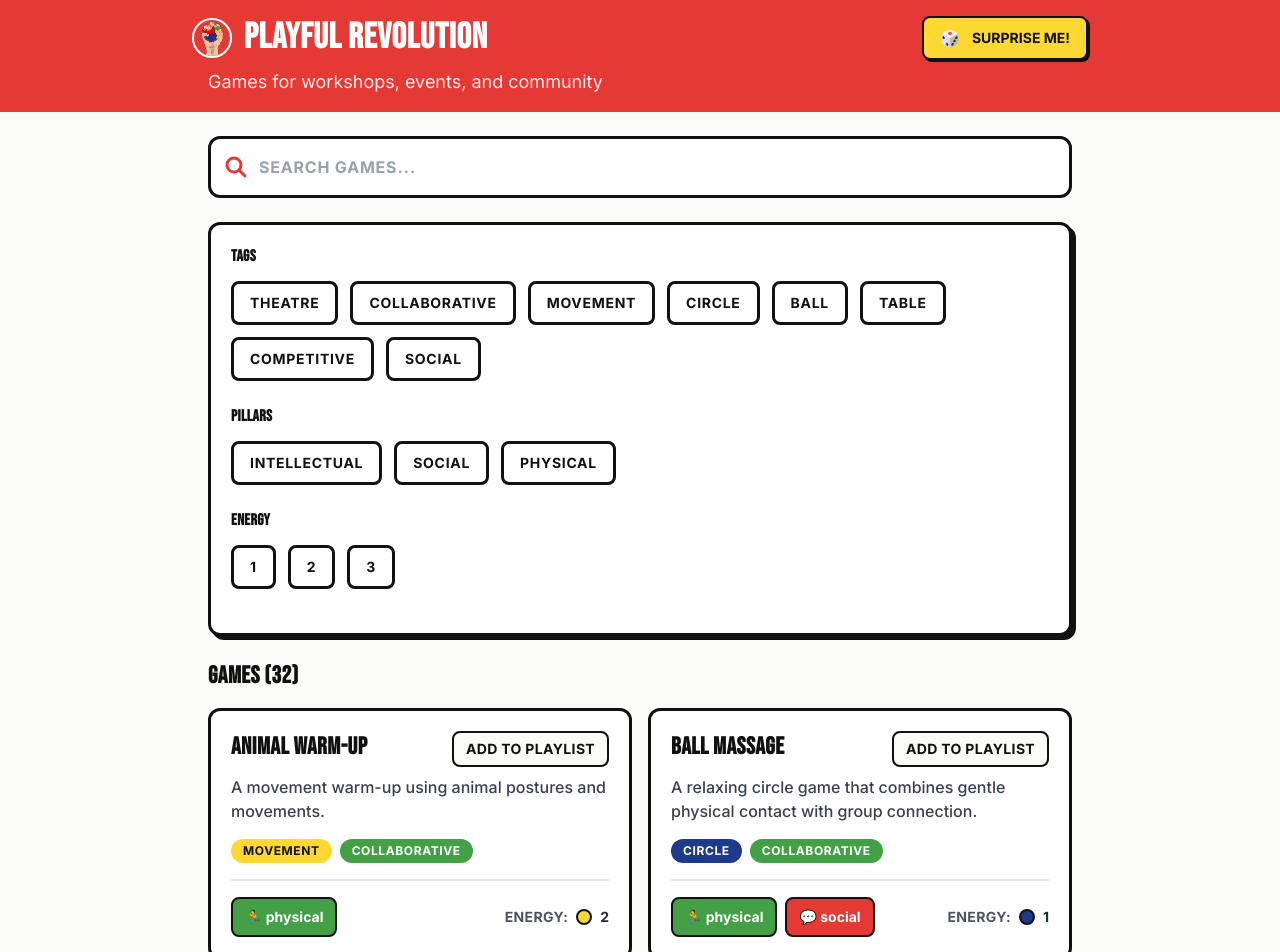
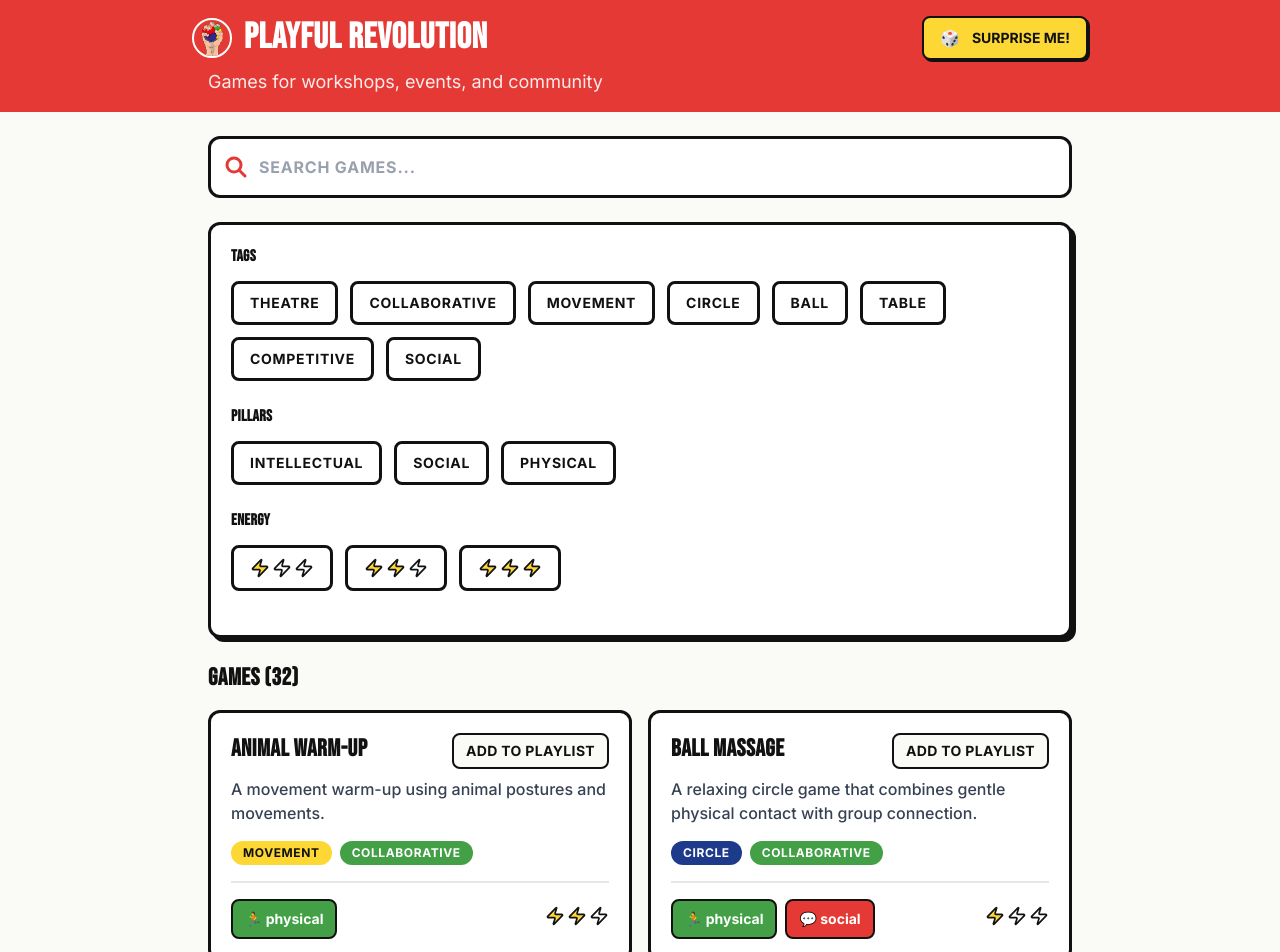
Before and after one commit to phivk/playful-revolution-games-index-2, a Next.js app: page / in a window 1280 px wide. Shown: the top 952 px of the page. Built offline with nearby package versions, Linux system fonts and the light colour scheme.

Commit message:
add energy bars

```diff
--- a/package.json
+++ b/package.json
@@ -10,6 +10,7 @@
   },
   "dependencies": {
     "gray-matter": "^4.0.3",
+    "lucide-react": "^0.576.0",
     "next": "16.1.6",
     "react": "19.2.3",
     "react-dom": "19.2.3",
--- a/src/app/game/[slug]/page.tsx
+++ b/src/app/game/[slug]/page.tsx
@@ -1,40 +1,35 @@
-import { notFound } from 'next/navigation';
-import Link from 'next/link';
-import ReactMarkdown from 'react-markdown';
-import { getGames, getGameBySlug } from '@/lib/games';
-import { Pillar } from '@/types/game';
+import EnergyBars from "@/components/EnergyBars";
+import { getGameBySlug, getGames } from "@/lib/games";
+import { Pillar } from "@/types/game";
+import Link from "next/link";
+import { notFound } from "next/navigation";
+import ReactMarkdown from "react-markdown";
 
 interface PageProps {
   params: Promise<{ slug: string }>;
 }
 
 const pillarColors: Record<Pillar, string> = {
-  intellectual: 'bg-blue-100 text-blue-800',
-  social: 'bg-green-100 text-green-800',
-  physical: 'bg-orange-100 text-orange-800',
+  intellectual: "bg-blue-100 text-blue-800",
+  social: "bg-green-100 text-green-800",
+  physical: "bg-orange-100 text-orange-800",
 };
 
 const pillarIcons: Record<Pillar, string> = {
-  intellectual: '🧠',
-  social: '💬',
-  physical: '🏃',
-};
-
-const energyColors: Record<number, string> = {
-  1: 'bg-blue-500',
-  2: 'bg-yellow-500',
-  3: 'bg-red-500',
+  intellectual: "🧠",
+  social: "💬",
+  physical: "🏃",
 };
 
 const tagColors: Record<string, string> = {
-  theatre: 'bg-purple-100 text-purple-800',
-  collaborative: 'bg-emerald-100 text-emerald-800',
-  movement: 'bg-cyan-100 text-cyan-800',
-  circle: 'bg-indigo-100 text-indigo-800',
-  ball: 'bg-amber-100 text-amber-800',
-  table: 'bg-stone-100 text-stone-800',
-  competitive: 'bg-rose-100 text-rose-800',
-  social: 'bg-pink-100 text-pink-800',
+  theatre: "bg-purple-100 text-purple-800",
+  collaborative: "bg-emerald-100 text-emerald-800",
+  movement: "bg-cyan-100 text-cyan-800",
+  circle: "bg-indigo-100 text-indigo-800",
+  ball: "bg-amber-100 text-amber-800",
+  table: "bg-stone-100 text-stone-800",
+  competitive: "bg-rose-100 text-rose-800",
+  social: "bg-pink-100 text-pink-800",
 };
 
 export async function generateStaticParams() {
@@ -66,7 +61,7 @@ export default async function GamePage({ params }: PageProps) {
             {game.tags.map((tag) => (
               <span
                 key={tag}
-                className={`text-sm px-3 py-1 rounded-full ${tagColors[tag] ?? 'bg-gray-100 text-gray-800'}`}
+                className={`text-sm px-3 py-1 rounded-full ${tagColors[tag] ?? "bg-gray-100 text-gray-800"}`}
               >
                 {tag}
               </span>
@@ -87,10 +82,7 @@ export default async function GamePage({ params }: PageProps) {
 
             <div className="flex items-center gap-2 bg-gray-100 px-3 py-1 rounded">
               <span className="text-sm text-gray-600">Energy:</span>
-              <span
-                className={`w-3 h-3 rounded-full ${energyColors[game.energy] ?? 'bg-gray-400'}`}
-              />
-              <span className="text-sm font-medium">{game.energy}</span>
+              <EnergyBars level={(game.energy as 1 | 2 | 3) || 1} size="sm" />
             </div>
 
             {game.duration > 0 && (
@@ -116,9 +108,7 @@ export default async function GamePage({ params }: PageProps) {
             </section>
           )}
 
-          <section
-            className="text-gray-700 [&_h2]:text-xl [&_h2]:font-bold [&_h2]:mt-6 [&_h2]:mb-2 [&_h3]:text-lg [&_h3]:font-semibold [&_h3]:mt-4 [&_h3]:mb-2 [&_p]:mb-3 [&_ul]:list-disc [&_ul]:pl-6 [&_ol]:list-decimal [&_ol]:pl-6 [&_li]:mb-1 [&_strong]:font-bold"
-          >
+          <section className="text-gray-700 [&_h2]:text-xl [&_h2]:font-bold [&_h2]:mt-6 [&_h2]:mb-2 [&_h3]:text-lg [&_h3]:font-semibold [&_h3]:mt-4 [&_h3]:mb-2 [&_p]:mb-3 [&_ul]:list-disc [&_ul]:pl-6 [&_ol]:list-decimal [&_ol]:pl-6 [&_li]:mb-1 [&_strong]:font-bold">
             <ReactMarkdown>{game.body}</ReactMarkdown>
           </section>
         </article>
--- /dev/null
+++ b/src/components/EnergyBars.tsx
@@ -0,0 +1,36 @@
+import { Zap } from "lucide-react";
+
+interface EnergyBarsProps {
+  level: 1 | 2 | 3;
+  size?: "sm" | "md";
+  className?: string;
+}
+
+const ICON_CLASS = {
+  sm: "w-3 h-4 shrink-0",
+  md: "w-5 h-6 shrink-0",
+} as const;
+
+export default function EnergyBars({
+  level,
+  size = "md",
+  className = "",
+}: EnergyBarsProps) {
+  const iconClass = ICON_CLASS[size];
+
+  return (
+    <span
+      className={`inline-flex items-center gap-0.5 ${className}`}
+      aria-hidden
+    >
+      {[0, 1, 2].map((i) => (
+        <Zap
+          key={i}
+          className={`${iconClass} text-[#111111]`}
+          strokeWidth={2}
+          fill={level > i ? "#FDD835" : "transparent"}
+        />
+      ))}
+    </span>
+  );
+}
--- a/src/components/FilterChips.tsx
+++ b/src/components/FilterChips.tsx
@@ -1,6 +1,7 @@
-'use client';
+"use client";
 
-import { Tag, Pillar } from '@/types/game';
+import EnergyBars from "@/components/EnergyBars";
+import { Pillar, Tag } from "@/types/game";
 
 interface FilterChipsProps {
   selectedTags: Tag[];
@@ -13,41 +14,35 @@ interface FilterChipsProps {
 }
 
 const ALL_TAGS: Tag[] = [
-  'theatre',
-  'collaborative',
-  'movement',
-  'circle',
-  'ball',
-  'table',
-  'competitive',
-  'social',
+  "theatre",
+  "collaborative",
+  "movement",
+  "circle",
+  "ball",
+  "table",
+  "competitive",
+  "social",
 ];
 
-const ALL_PILLARS: Pillar[] = ['intellectual', 'social', 'physical'];
+const ALL_PILLARS: Pillar[] = ["intellectual", "social", "physical"];
 
 const ALL_ENERGY_LEVELS = [1, 2, 3] as const;
 
 const TAG_COLORS: Record<string, string> = {
-  theatre: '#E53935',
-  collaborative: '#43A047',
-  movement: '#FDD835',
-  circle: '#1E3A8A',
-  ball: '#E53935',
-  table: '#1E3A8A',
-  competitive: '#1E3A8A',
-  social: '#E53935',
+  theatre: "#E53935",
+  collaborative: "#43A047",
+  movement: "#FDD835",
+  circle: "#1E3A8A",
+  ball: "#E53935",
+  table: "#1E3A8A",
+  competitive: "#1E3A8A",
+  social: "#E53935",
 };
 
 const PILLAR_COLORS: Record<Pillar, string> = {
-  intellectual: '#1E3A8A',
-  social: '#E53935',
-  physical: '#43A047',
-};
-
-const ENERGY_COLORS: Record<number, string> = {
-  1: '#1E3A8A',
-  2: '#FDD835',
-  3: '#E53935',
+  intellectual: "#1E3A8A",
+  social: "#E53935",
+  physical: "#43A047",
 };
 
 function Chip({
@@ -66,12 +61,12 @@ function Chip({
       onClick={onClick}
       className={`px-4 py-2 rounded-lg text-sm font-bold uppercase tracking-wider transition-all duration-100 transform hover:scale-105 active:scale-95 min-h-[44px] ${
         selected
-          ? 'text-white shadow-[3px_3px_0px_0px_#111111] border-2 border-[#111111]'
-          : 'bg-transparent border-3 border-[#111111] text-[#111111] hover:border-[#E53935] hover:text-[#E53935]'
+          ? "text-white shadow-[3px_3px_0px_0px_#111111] border-2 border-[#111111]"
+          : "bg-transparent border-3 border-[#111111] text-[#111111] hover:border-[#E53935] hover:text-[#E53935]"
       }`}
       style={
         selected && color
-          ? { backgroundColor: color, borderColor: '#111111' }
+          ? { backgroundColor: color, borderColor: "#111111" }
           : undefined
       }
     >
@@ -165,13 +160,36 @@ export default function FilterChips({
         colors={PILLAR_COLORS}
       />
 
-      <ChipGroup
-        title="Energy"
-        chips={ALL_ENERGY_LEVELS}
-        selectedValues={selectedEnergyLevels}
-        onToggle={(level) => onEnergyToggle(level as number)}
-        colors={ENERGY_COLORS}
-      />
+      <div className="mb-6">
+        <div className="flex items-center gap-3 mb-3">
+          <h3 className="text-base font-display font-bold text-[#111111] uppercase tracking-wider">
+            Energy
+          </h3>
+          {selectedEnergyLevels.length > 0 && (
+            <span className="bg-[#E53935] text-white text-xs font-bold px-3 py-1 rounded-full">
+              {selectedEnergyLevels.length}
+            </span>
+          )}
+        </div>
+        <div className="flex flex-wrap gap-3">
+          {ALL_ENERGY_LEVELS.map((level) => {
+            const selected = selectedEnergyLevels.includes(level);
+            return (
+              <button
+                key={level}
+                onClick={() => onEnergyToggle(level)}
+                className={`px-4 py-2 rounded-lg flex items-center gap-2 font-bold uppercase tracking-wider text-sm transition-all duration-100 transform hover:scale-105 active:scale-95 min-h-[44px] ${
+                  selected
+                    ? "bg-[#FDD835] text-[#111111] shadow-[3px_3px_0px_0px_#111111] border-2 border-[#111111]"
+                    : "bg-transparent border-3 border-[#111111] text-[#111111] hover:border-[#E53935] hover:text-[#E53935]"
+                }`}
+              >
+                <EnergyBars level={level as 1 | 2 | 3} size="md" />
+              </button>
+            );
+          })}
+        </div>
+      </div>
     </div>
   );
 }
--- a/src/components/GameCard.tsx
+++ b/src/components/GameCard.tsx
@@ -1,5 +1,6 @@
 import Link from 'next/link';
 import { Game, Pillar } from '@/types/game';
+import EnergyBars from '@/components/EnergyBars';
 
 interface GameCardProps {
   game: Game;
@@ -18,12 +19,6 @@ const pillarIcons: Record<Pillar, string> = {
   intellectual: '🧠',
   social: '💬',
   physical: '🏃',
-};
-
-const energyColors: Record<number, string> = {
-  1: 'bg-[#1E3A8A]',
-  2: 'bg-[#FDD835]',
-  3: 'bg-[#E53935]',
 };
 
 const tagColors: Record<string, string> = {
@@ -101,8 +96,8 @@ export default function GameCard({
         ))}
       </div>
 
-      <div className="flex items-center justify-between border-t-2 border-gray-200 pt-4">
-        <div className="flex gap-2">
+      <div className="flex items-center justify-between gap-3 border-t-2 border-gray-200 pt-4 min-w-0">
+        <div className="flex flex-wrap gap-2 min-w-0 flex-1">
           {game.pillars.map((pillar) => (
             <span
               key={pillar}
@@ -114,14 +109,11 @@ export default function GameCard({
           ))}
         </div>
 
-        <div className="flex items-center gap-2" title={`Energy: ${game.energy}`}>
-          <span className="text-sm font-bold text-gray-600 uppercase tracking-wide">
-            Energy:
-          </span>
-          <span
-            className={`w-4 h-4 rounded-full border-2 border-[#111111] ${energyColors[game.energy] ?? 'bg-gray-300'}`}
+        <div className="shrink-0" title={`Energy: ${game.energy}`}>
+          <EnergyBars
+            level={(game.energy as 1 | 2 | 3) || 1}
+            size="md"
           />
-          <span className="text-sm font-bold text-gray-800">{game.energy}</span>
         </div>
       </div>
     </Link>
```
Also changed, not shown: 1 other file (tests, documents, lock files or other folders).
